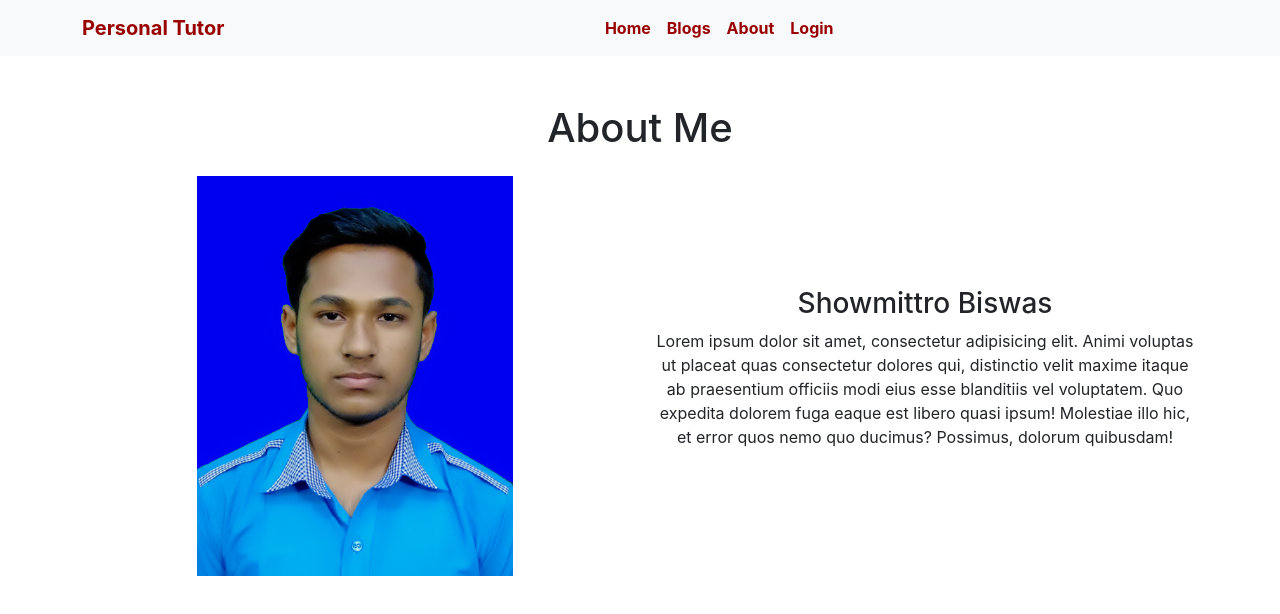
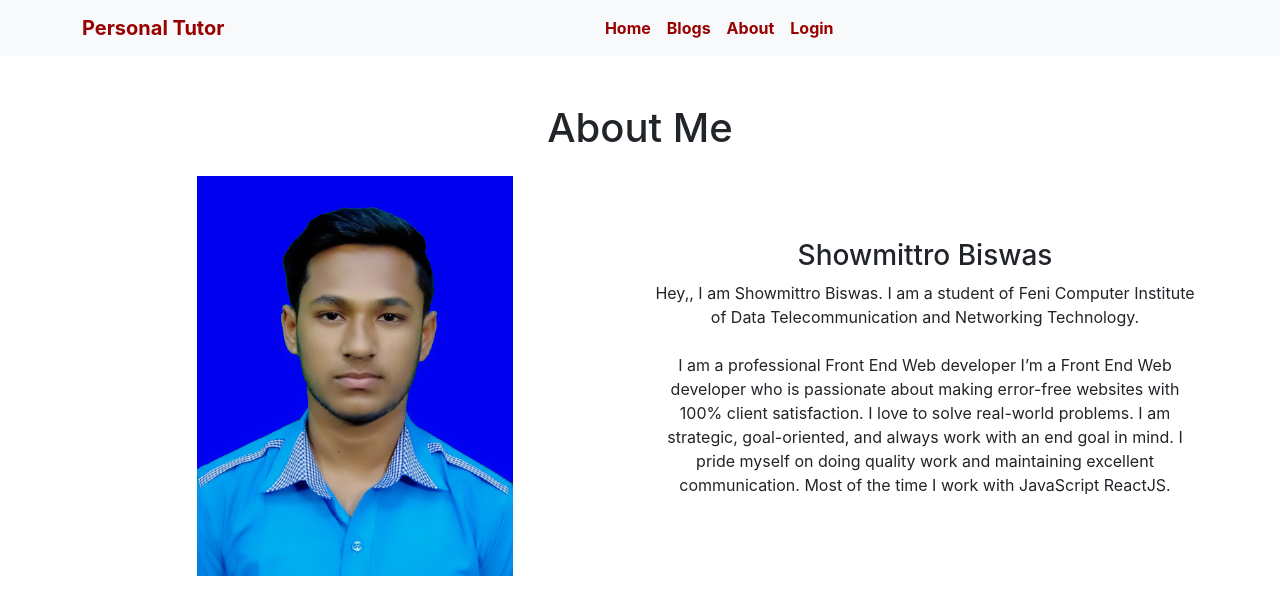
Before and after one commit to showmittro/Private-Tutor, a React (Create React App) app: page /about in a window 1280 px wide. Shown: the top 614 px of the page. Built offline with nearby package versions, Linux system fonts and the light colour scheme; no server answers.

Commit message:
about section edit and details

```diff
--- a/src/Pages/About/About.js
+++ b/src/Pages/About/About.js
@@ -8,12 +8,16 @@ const About = () => {
                 <h1 className='pt-5'>About Me</h1>
                 <div className="row align-items-center pt-3">
                     <div className="col-12 col-md-6">
-                        <img style={{height:'400px'}} src={MePic} className="" alt="" />
+                        <img style={{ height: '400px' }} src={MePic} className="" alt="" />
 
                     </div>
                     <div className="col-12 col-md-6">
                         <h3>Showmittro Biswas</h3>
-                        <p>Lorem ipsum dolor sit amet, consectetur adipisicing elit. Animi voluptas ut placeat quas consectetur dolores qui, distinctio velit maxime itaque ab praesentium officiis modi eius esse blanditiis vel voluptatem. Quo expedita dolorem fuga eaque est libero quasi ipsum! Molestiae illo hic, et error quos nemo quo ducimus? Possimus, dolorum quibusdam!</p>
+                        <p>Hey,,
+                            I am Showmittro Biswas. I am a student of Feni Computer Institute of Data Telecommunication and Networking Technology. <br /><br />
+                            I am a professional Front End Web developer
+                            I’m a Front End Web developer who is passionate about making error-free websites with 100% client satisfaction. I love to solve real-world problems. I am strategic, goal-oriented, and always work with an end goal in mind. I pride myself on doing quality work and maintaining excellent communication. Most of the time I work with JavaScript ReactJS.
+                        </p>
                     </div>
                 </div>
             </div>
```
